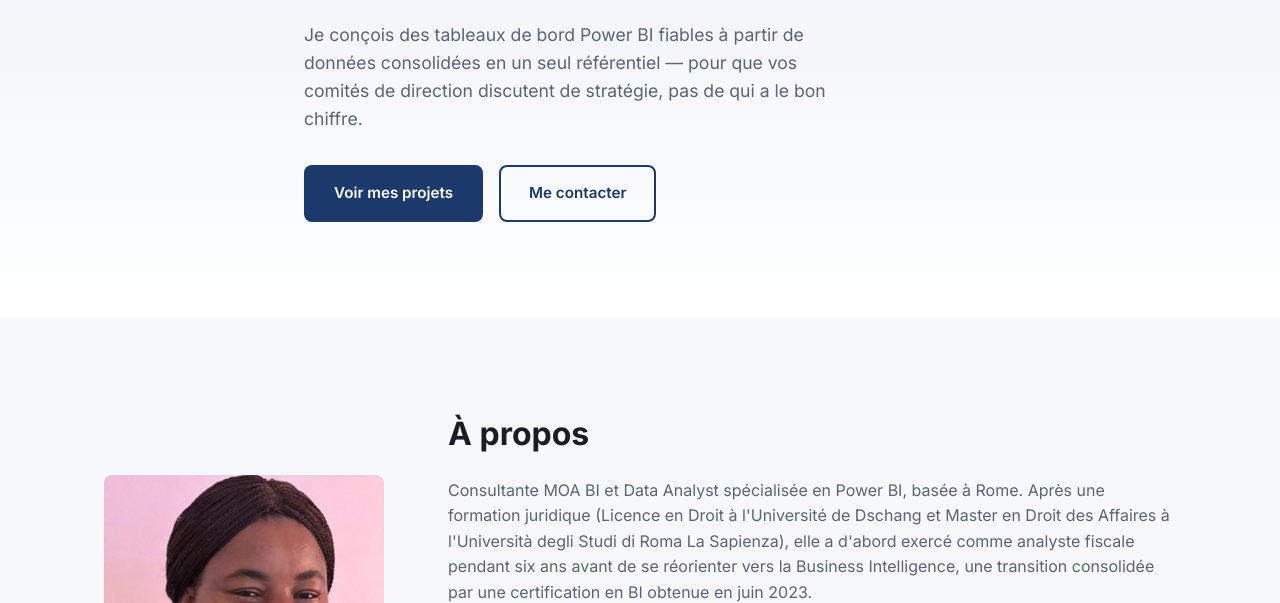
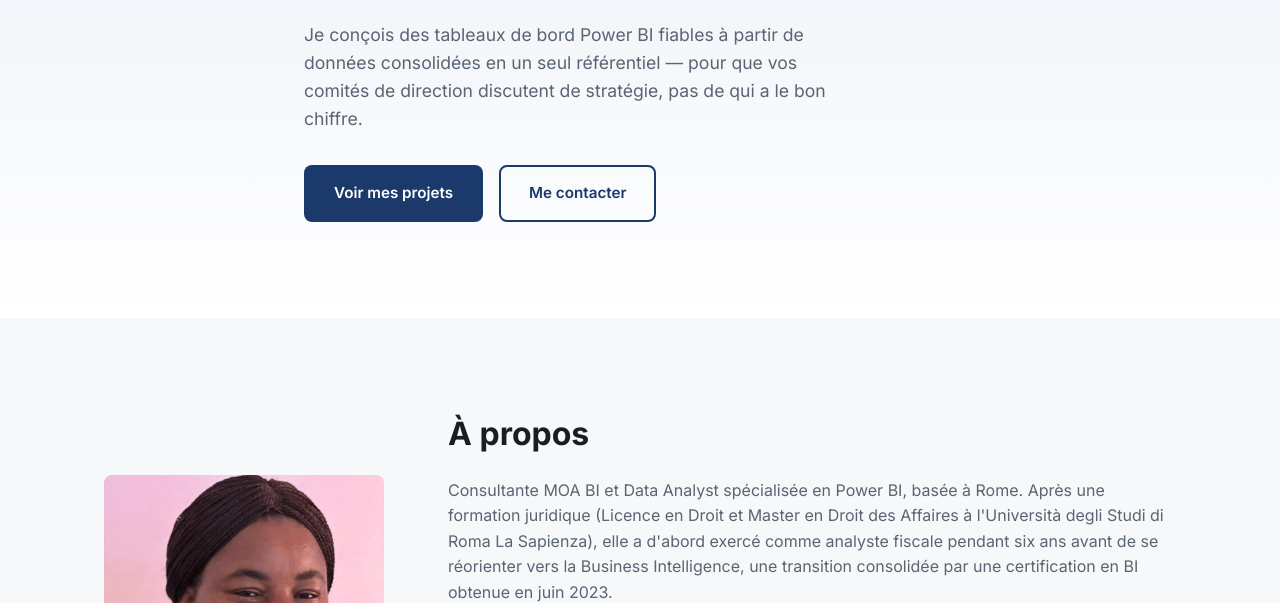
Before and after one commit to justinengouaneii-coder/portfolio-Justine, a plain HTML site: page index.html in a window 1280 px wide. Shown: the part 349-952 px from the top of the page. Drawn offline with Linux system fonts and the light colour scheme.

```diff
--- a/index.html
+++ b/index.html
@@ -86,7 +86,7 @@
           <h2>À propos</h2>
           <p>
             Consultante MOA BI et Data Analyst spécialisée en Power BI, basée à Rome. Après une
-            formation juridique (Licence en Droit à l'Université de Dschang et Master en Droit
+            formation juridique (Licence en Droit et Master en Droit
             des Affaires à l'Università degli Studi di Roma La Sapienza), elle a d'abord exercé
             comme analyste fiscale pendant six ans avant de se réorienter vers la Business
             Intelligence, une transition consolidée par une certification en BI obtenue en juin 2023.
```
